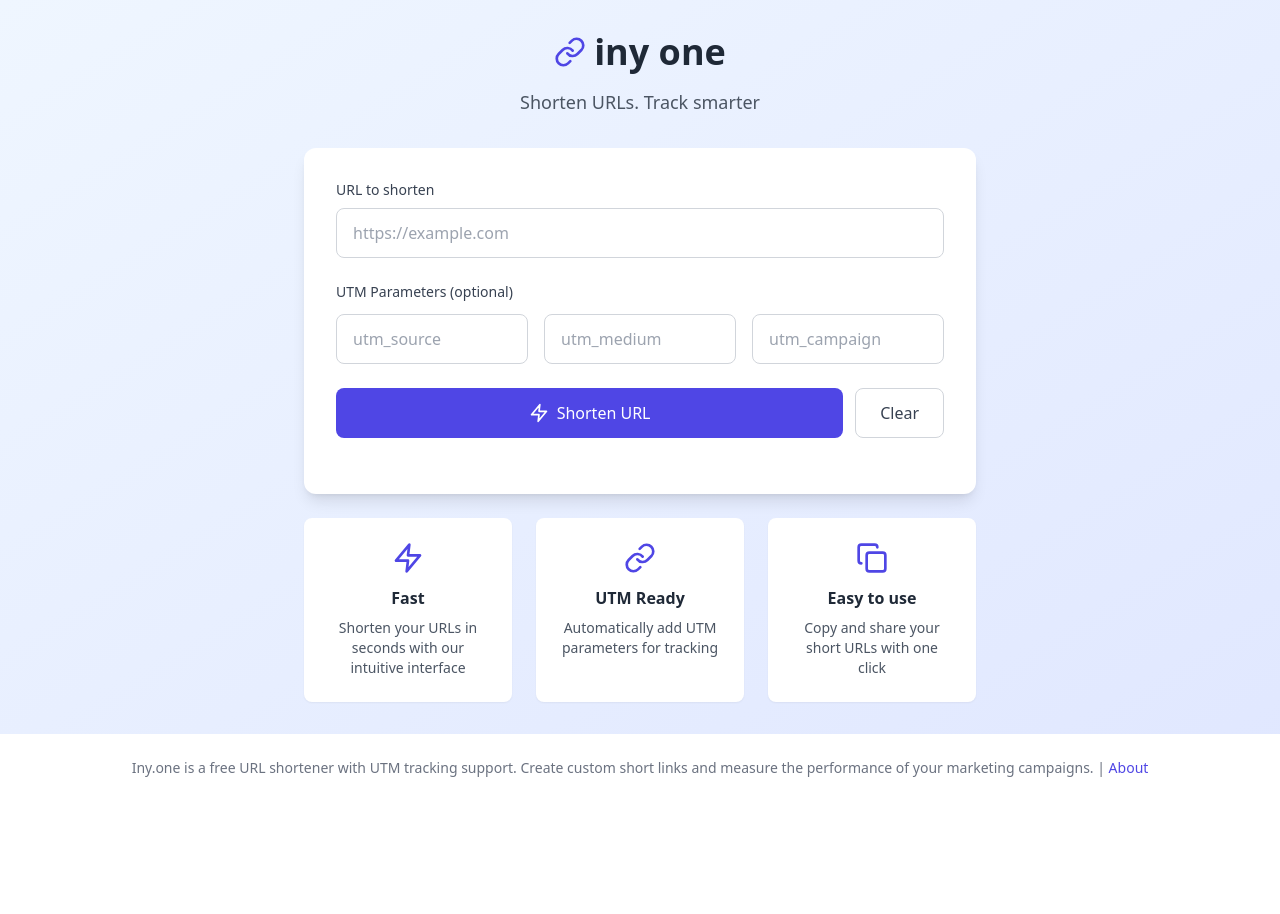
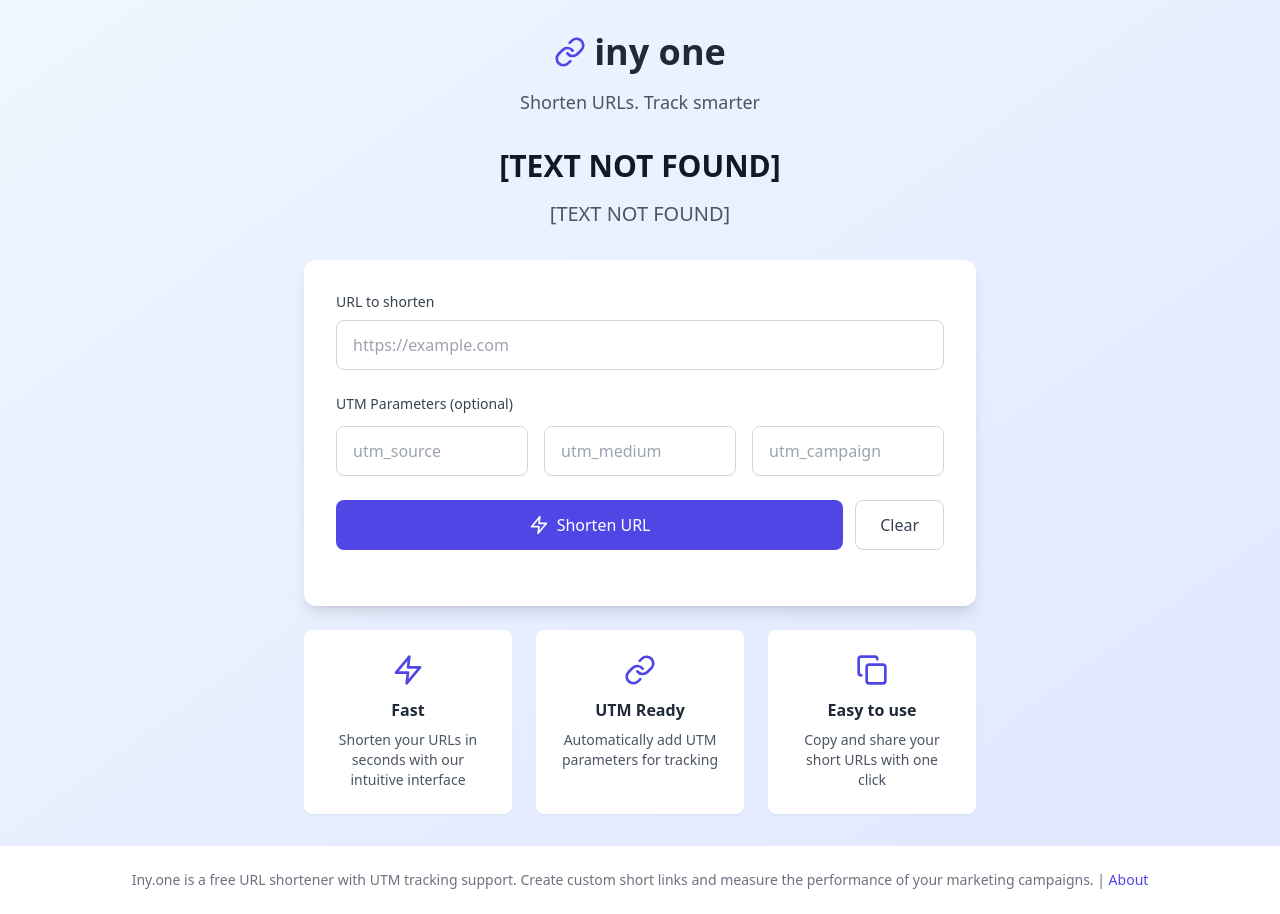
Before and after one commit to YairYR/iny-one-full, a Next.js app: page / in a window 1280 px wide. Before the commit the page ends 802 px from the top, so only its background shows below. Built offline with nearby package versions, Linux system fonts and the light colour scheme.

Commit message:
Update index.tsx

```diff
--- a/src/components/containers/form/index.tsx
+++ b/src/components/containers/form/index.tsx
@@ -72,6 +72,13 @@ export default function Form() {
 
   return (
     <>
+      <h1 className="text-3xl font-bold text-center text-gray-900 mb-4">
+        {lang.get('h1Title')}
+      </h1>
+      <h2 className="text-xl text-center text-gray-600 mb-8">
+        {lang.get('h2Subtitle')}
+      </h2>
+
       <div className="bg-white rounded-xl shadow-lg p-8 mb-6">
         <div className="mb-6">
           <label className="block text-sm font-medium text-gray-700 mb-2">
```
